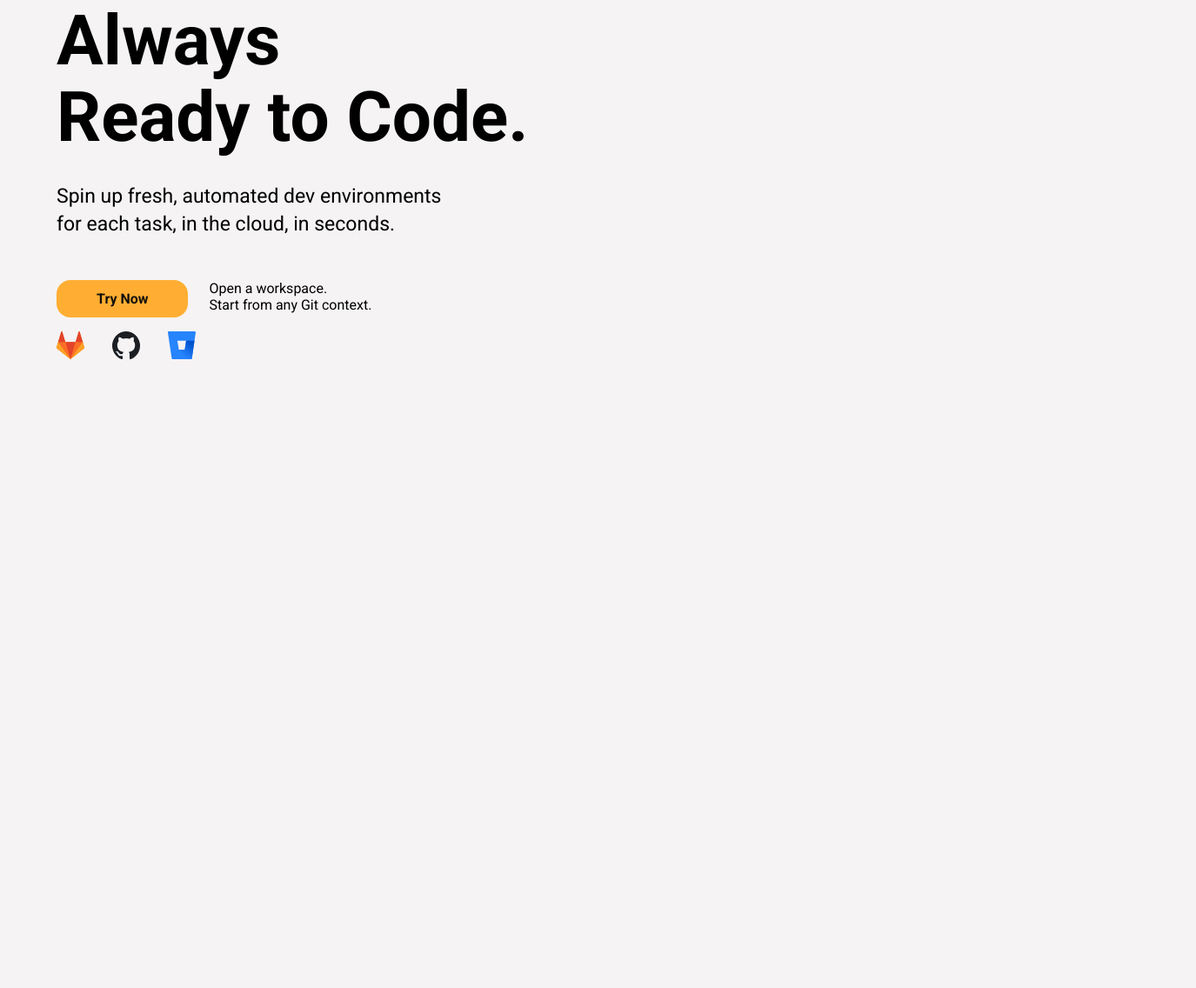
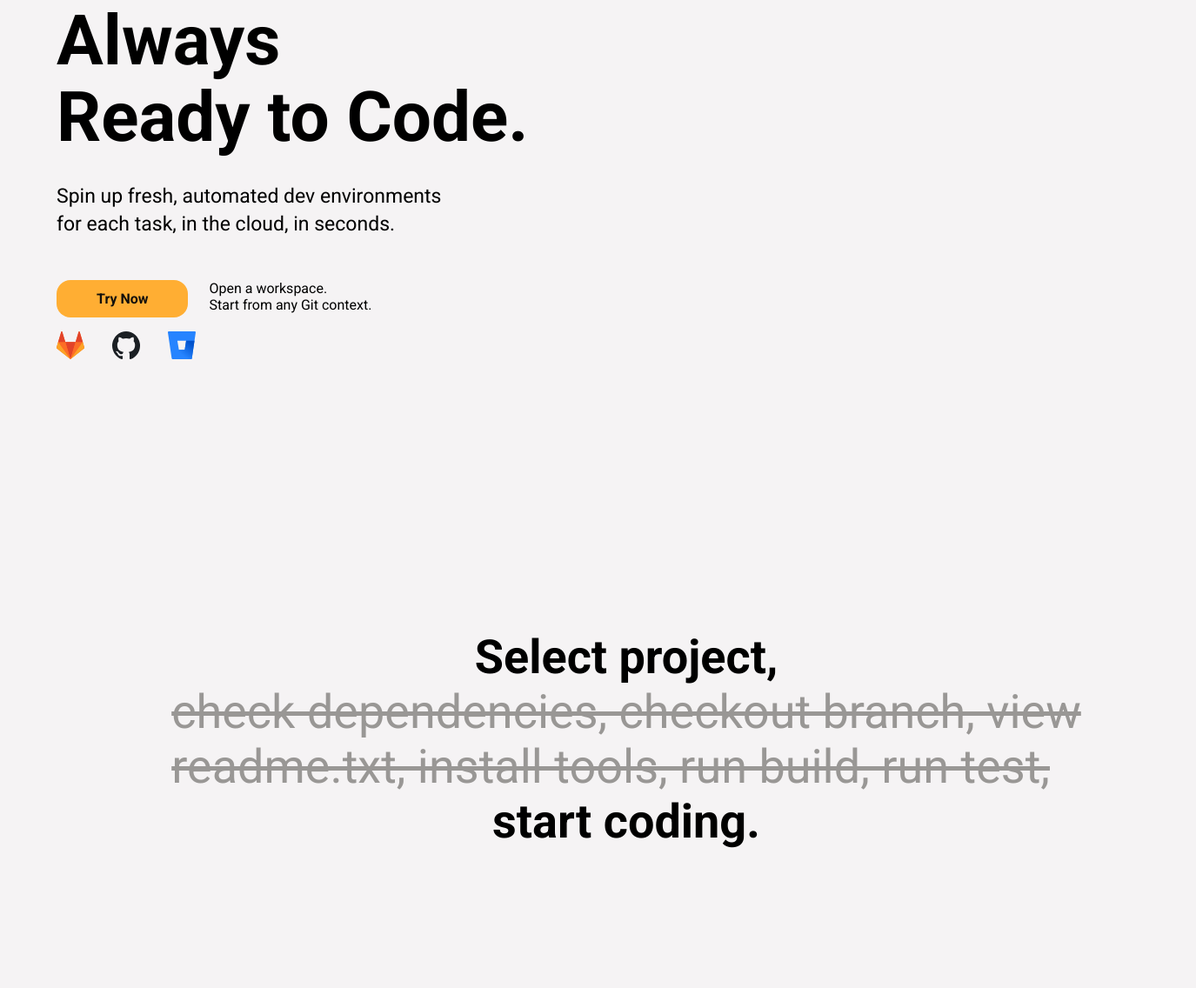
Before and after one commit to SKeLeTON5227/Gitpod, a plain HTML site: page index.html in a window 1280 px wide. Shown: the part 238-1374 px from the top of the page at 87% size, 1375 px wide, since content can reach past the window. Before the commit the page ends 800 px from the top, so only its background shows below. Drawn offline with Linux system fonts and the light colour scheme.

Commit message:
New section

```diff
--- a/assets/css/index.css
+++ b/assets/css/index.css
@@ -47,7 +47,6 @@ header {
 
 nav a {
     color: #12100C;
-    transition: all 0.3s ease;
 }
 
 nav {
@@ -63,7 +62,6 @@ nav {
     border-radius: 12px;
     background-color: #12100C;
     color: #fff;
-    transition: all 0.3s ease;
 }
 
 .login {
@@ -80,14 +78,6 @@ nav a:last-of-type::after {
     position: relative;
     left: 5px;
     bottom: 10px;
-}
-
-nav a:hover {
-    transform: scale(1.03, 1.03);
-}
-
-.login-button:hover {
-    transform: scale(1.03, 1.03);
 }
 
 .hero {
@@ -138,3 +128,31 @@ nav a:hover {
     justify-content: space-between;
     margin-top: 16px;
 }
+
+.hero-image {
+    margin-top: 32px;
+    margin-right: 65px;
+}
+
+.wrapper {
+    width: 1310px;
+    height: 572px;
+    display: flex;
+    flex-direction: column;
+    margin-top: 18px;
+    margin-left: 65px;
+    margin-right: 65px;
+    align-items: center;
+    justify-content: center;
+}
+
+.wrapper h2 {
+    font-size: 54px;
+    font-weight: 700;
+}
+
+.wrapper h2.highlight {
+    text-decoration: line-through;
+    color: #999795;
+    font-weight: 400;
+}
--- a/index.html
+++ b/index.html
@@ -46,6 +46,11 @@
             </div>
         </div>
 
+        <div class="wrapper">
+            <h2>Select project,</h2>
+            <h2 class="highlight">check dependencies, checkout branch, view<br>readme.txt, install tools, run build, run test,</h2>
+            <h2>start coding.</h2>
+        </div>
     </main>
 </body>
 </html>
```
